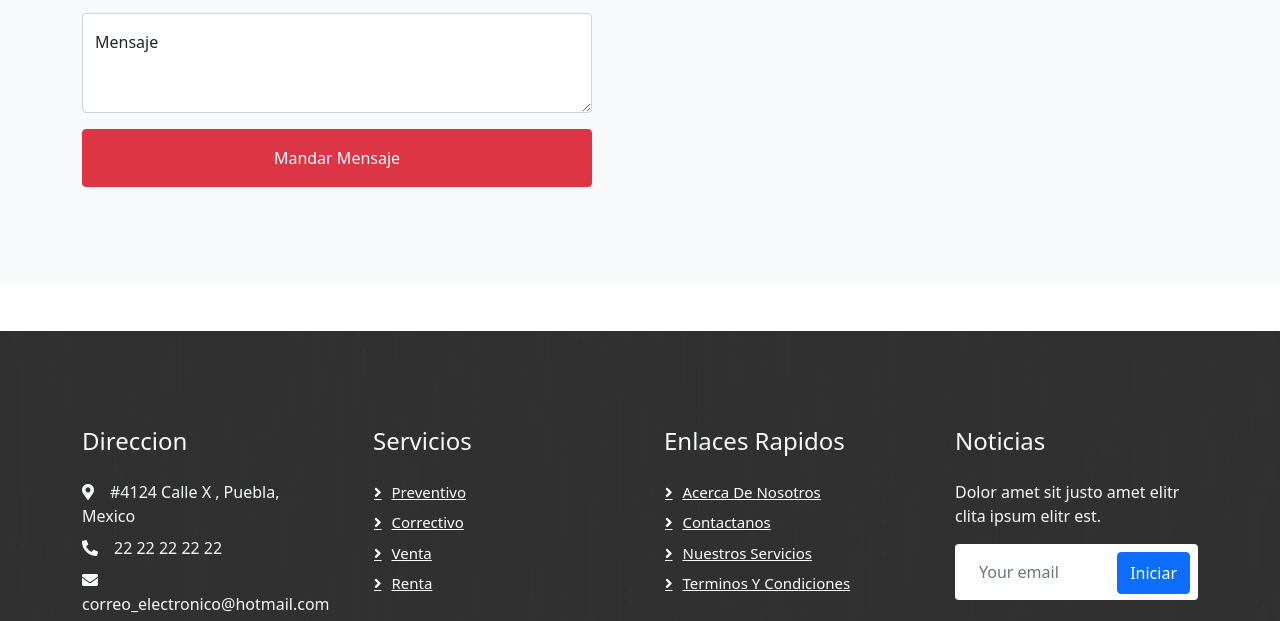
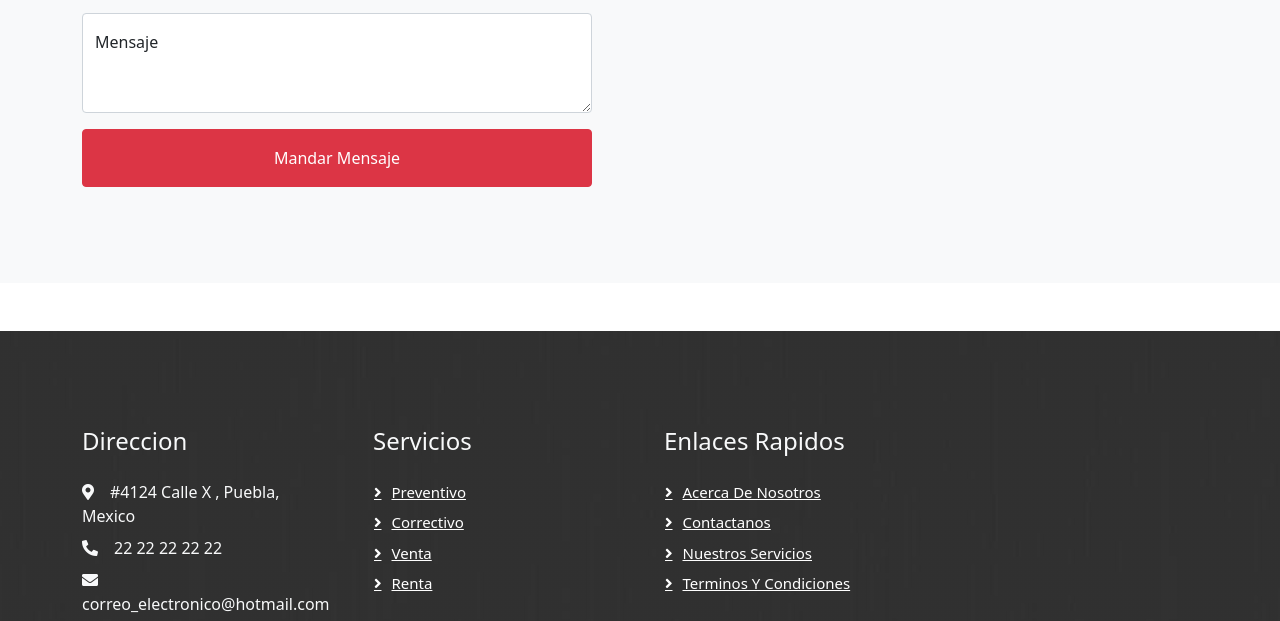
Before and after one commit to HectorVC/HV-BOOS, a website: page pages/cotizacion.html in a window 1280 px wide. Shown: the part 789-1410 px from the top of the page. Drawn offline with nearby package versions, Linux system fonts and the light colour scheme; a web font is replaced by a local one.

Commit message:
subi a git

```diff
--- a/pages/cotizacion.html
+++ b/pages/cotizacion.html
@@ -62,7 +62,7 @@
   <!-- Navbar inicio -->
   <nav class="navbar navbar-expand-lg bg-white navbar-light sticky-top p-0">
     <a href="/index.html" class="navbar-brand d-flex align-items-center px-4 px-lg-5">
-      <h2 class="m-0 text-danger">HV Compressors</h2>
+        <img src="/img/logo2.png" alt="">
     </a>
     <button type="button" class="navbar-toggler me-4" data-bs-toggle="collapse" data-bs-target="#navbarCollapse">
       <span class="navbar-toggler-icon"></span>
@@ -179,15 +179,7 @@
           <a class="btn btn-link" href="/pages/servicios.html">Nuestros Servicios</a>
           <a class="btn btn-link" href="/pages/condiciones.html">Terminos y condiciones</a>
                   </div>
-        <div class="col-lg-3 col-md-6">
-          <h4 class="text-light mb-4">Noticias</h4>
-          <p>Dolor amet sit justo amet elitr clita ipsum elitr est.</p>
-          <div class="position-relative mx-auto" style="max-width: 400px;">
-            <input class="form-control border-0 w-100 py-3 ps-4 pe-5" type="text" placeholder="Your email">
-            <button type="button" class="btn btn-primary py-2 position-absolute top-0 end-0 mt-2 me-2">Iniciar</button>
-          </div>
-        </div>
-      </div>
+             </div>
     </div>
     <div class="container">
       <div class="copyright">
```
Also changed, not shown: index.html (+1 -1 lines), pages/contacto.html (+2 -10 lines), img/logo1.png (added), img/logo2.png (added).
